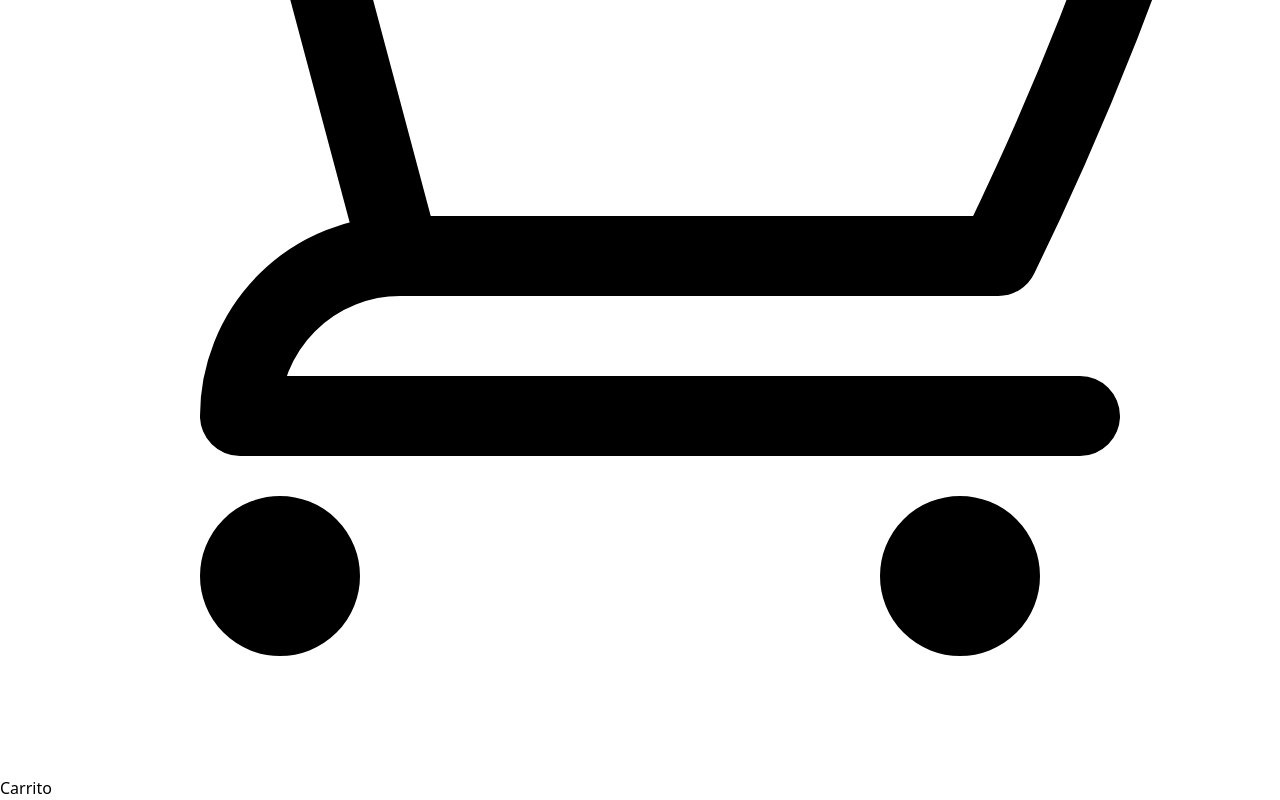
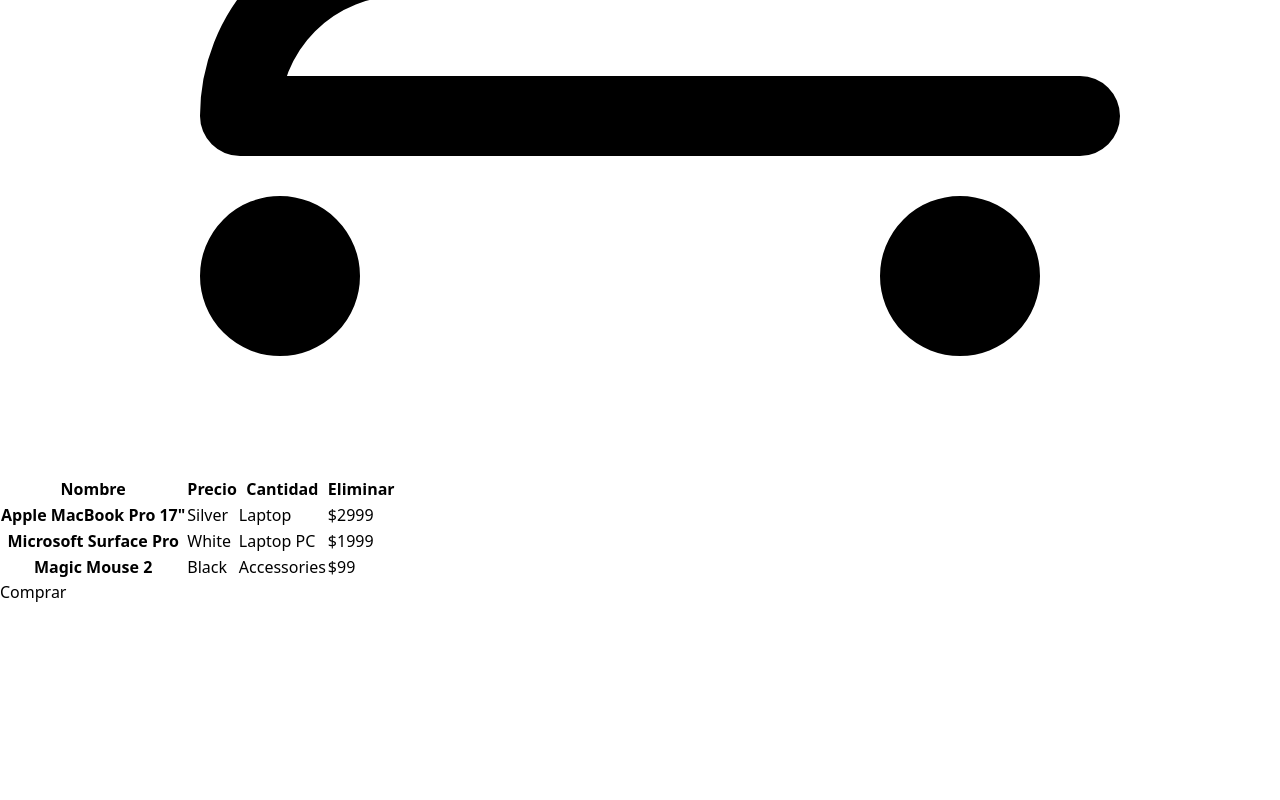
Before and after one commit to Luciano-Olmedo/carrito, a React (Vite) app: page /carrito in a window 1280 px wide. Shown: the part 852-1652 px from the top of the page. After the commit the page ends 1456 px from the top, so only its background shows below. Built offline with nearby package versions, Linux system fonts and the light colour scheme.

Commit message:
fixing tables, navbar and homepage

```diff
--- a/src/components/Card.jsx
+++ b/src/components/Card.jsx
@@ -3,9 +3,17 @@
 const Card = ({ title, description, image, price }) => {
 
     const [added, setAdded] = useState(false)
+
+    const clickAgregar = () => {
+        setAdded(true)
+    }
+    const clickQuitar = () => {
+        setAdded(false)
+    }
+
     return (
-        <div className="max-w-sm bg-white border border-gray-200 rounded-lg shadow dark:bg-gray-800 dark:border-gray-700" >
-            <img className="object-cover w-full rounded-t-lg h-96 md:h-auto md:w-48 md:rounded-none md:rounded-s-lg" src={image} alt="Card Product" />
+        <div className="max-w-sm bg-white border border-gray-200 rounded-lg shadow" >
+            <img className="object-cover w-full rounded-t-lg h-96 md:h-auto md:w-48 md:rounded-none md:rounded-s-lg mx-auto mt-4" src={image} alt="Card Product" />
             <div className="text-center">
                 <h5 className="font-normal">{title}</h5>
                 <p className="mb-2 text-wrap font-bold tracking-tight text-gray-900 dark:text-white  ">{description}</p>
@@ -15,8 +23,8 @@
             {
 
                 added
-                    ? <button type='button' className='text-white  bg-blue-700 hover:bg-blue-800 focus:ring-4 focus:ring-blue-300 font-medium rounded-lg text-sm px-5 py-2.5 me-2 mb-2 dark:bg-blue-600 dark:hover:bg-blue-700 focus:outline-none dark:focus:ring-blue-800'>Quitar del carrito</button>
-                    : <button type='button' className='mx-auto focus:outline-none  text-white bg-green-700 hover:bg-green-800 focus:ring-4 focus:ring-green-300 font-medium rounded-lg text-sm px-5 py-2.5 me-2 mb-2 dark:bg-green-600 dark:hover:bg-green-700 dark:focus:ring-green-800'>Agregar al carrito</button>
+                    ? <button type='button' onClick={clickQuitar} className='text-white  bg-red-700 hover:bg-red-800 focus:ring-4 focus:ring-red-300 font-medium rounded-lg text-sm px-5 py-2.5 me-2 mb-2  '>Quitar del carrito</button>
+                    : <button type='button' onClick={clickAgregar} className='mx-auto focus:outline-none  text-white bg-green-700 hover:bg-green-800 focus:ring-4 focus:ring-green-300 font-medium rounded-lg text-sm px-5 py-2.5 me-2 mb-2'>Agregar al carrito</button>
             }
         </div>
     )
--- a/src/components/Navbar.jsx
+++ b/src/components/Navbar.jsx
@@ -1,24 +1,27 @@
 import React from 'react'
+import { Link } from 'react-router-dom'
 
 
 const Navbar = () => {
     return (
-        <nav className="bg-white border-gray-200 dark:bg-gray-900 ">
+        <nav className="bg-white border-gray-200">
             <div className="max-w-screen-xl flex flex-wrap items-center justify-between mx-auto p-4">
-                <a href="https://flowbite.com/" class="flex items-center space-x-3 rtl:space-x-reverse">
-                    <img src="https://flowbite.com/docs/images/logo.svg" class="h-8" alt="Flowbite Logo" />
-                    <span className="self-center text-2xl font-semibold whitespace-nowrap dark:text-white">Flowbite</span>
-                </a>
+                <Link to='/' className="flex items-center ">
+                    <span className="self-center text-2xl font-semibold ">Magic Shop</span>
+                </Link>
                 <div class=" bg-gray-100 flex justify-center items-center">
                     <div class="relative py-2">
                         <div class="t-0 absolute left-3">
                             <p class="flex h-2 w-2 items-center justify-center rounded-full bg-red-500 p-3 text-xs text-white">4</p>
                         </div>
-                        <svg xmlns="http://www.w3.org/2000/svg" fill="none" viewBox="0 0 24 24" stroke-width="1.5" stroke="currentColor" class="file: mt-4 h-6 w-6">
-                            <path stroke-linecap="round" stroke-linejoin="round" d="M2.25 3h1.386c.51 0 .955.343 1.087.835l.383 1.437M7.5 14.25a3 3 0 00-3 3h15.75m-12.75-3h11.218c1.121-2.3 2.1-4.684 2.924-7.138a60.114 60.114 0 00-16.536-1.84M7.5 14.25L5.106 5.272M6 20.25a.75.75 0 11-1.5 0 .75.75 0 011.5 0zm12.75 0a.75.75 0 11-1.5 0 .75.75 0 011.5 0z" />
-                        </svg>
+                        <Link to='/carrito'>
+                            <svg xmlns="http://www.w3.org/2000/svg" fill="none" viewBox="0 0 24 24" stroke-width="1.5" stroke="currentColor" class="file: mt-4 h-6 w-6">
+                                <path stroke-linecap="round" stroke-linejoin="round" d="M2.25 3h1.386c.51 0 .955.343 1.087.835l.383 1.437M7.5 14.25a3 3 0 00-3 3h15.75m-12.75-3h11.218c1.121-2.3 2.1-4.684 2.924-7.138a60.114 60.114 0 00-16.536-1.84M7.5 14.25L5.106 5.272M6 20.25a.75.75 0 11-1.5 0 .75.75 0 011.5 0zm12.75 0a.75.75 0 11-1.5 0 .75.75 0 011.5 0z" />
+                            </svg>
+                        </Link>
                     </div>
                 </div>
+
 
             </div>
         </nav>
--- a/src/pages/Carrito.jsx
+++ b/src/pages/Carrito.jsx
@@ -2,7 +2,77 @@
 
 const Carrito = () => {
   return (
-    <div>Carrito</div>
+
+
+    <div class="relative overflow-x-auto">
+      <table class="w-full text-sm text-left rtl:text-right text-gray-500 dark:text-gray-400">
+        <thead class="text-xs text-gray-700 uppercase bg-gray-50 dark:bg-gray-700 dark:text-gray-400">
+          <tr>
+            <th scope="col" class="px-6 py-3">
+              Nombre
+            </th>
+            <th scope="col" class="px-6 py-3">
+              Precio
+            </th>
+            <th scope="col" class="px-6 py-3">
+              Cantidad
+            </th>
+            <th scope="col" class="px-6 py-3">
+              Eliminar
+            </th>
+          </tr>
+        </thead>
+        <tbody>
+          <tr class="bg-white border-b dark:bg-gray-800 dark:border-gray-700">
+            <th scope="row" class="px-6 py-4 font-medium text-gray-900 whitespace-nowrap dark:text-white">
+              Apple MacBook Pro 17"
+            </th>
+            <td class="px-6 py-4">
+              Silver
+            </td>
+            <td class="px-6 py-4">
+              Laptop
+            </td>
+            <td class="px-6 py-4">
+              $2999
+            </td>
+          </tr>
+          <tr class="bg-white border-b dark:bg-gray-800 dark:border-gray-700">
+            <th scope="row" class="px-6 py-4 font-medium text-gray-900 whitespace-nowrap dark:text-white">
+              Microsoft Surface Pro
+            </th>
+            <td class="px-6 py-4">
+              White
+            </td>
+            <td class="px-6 py-4">
+              Laptop PC
+            </td>
+            <td class="px-6 py-4">
+              $1999
+            </td>
+          </tr>
+          <tr class="bg-white dark:bg-gray-800">
+            <th scope="row" class="px-6 py-4 font-medium text-gray-900 whitespace-nowrap dark:text-white">
+              Magic Mouse 2
+            </th>
+            <td class="px-6 py-4">
+              Black
+            </td>
+            <td class="px-6 py-4">
+              Accessories
+            </td>
+            <td class="px-6 py-4">
+              $99
+            </td>
+          </tr>
+        </tbody>
+      </table>
+      <div className='grid place-content-center mt-10'>
+        <button className='mx-auto focus:outline-none  text-white bg-green-700 hover:bg-green-800 focus:ring-4 focus:ring-green-300 font-medium rounded-lg text-sm px-5 py-2.5 me-2 mb-2'>Comprar</button>
+
+      </div>
+    </div>
+
   )
 }
 
--- a/src/pages/ComprasPage.jsx
+++ b/src/pages/ComprasPage.jsx
@@ -24,7 +24,7 @@
 
 
   return (
-    <div className='grid grid-cols-3 gap-10 mt-10'>
+    <div className='grid  grid-cols-1 lg:grid-cols-3 gap-10 mt-10'>
       {
         productos.map(producto => ((
             <Card
```
